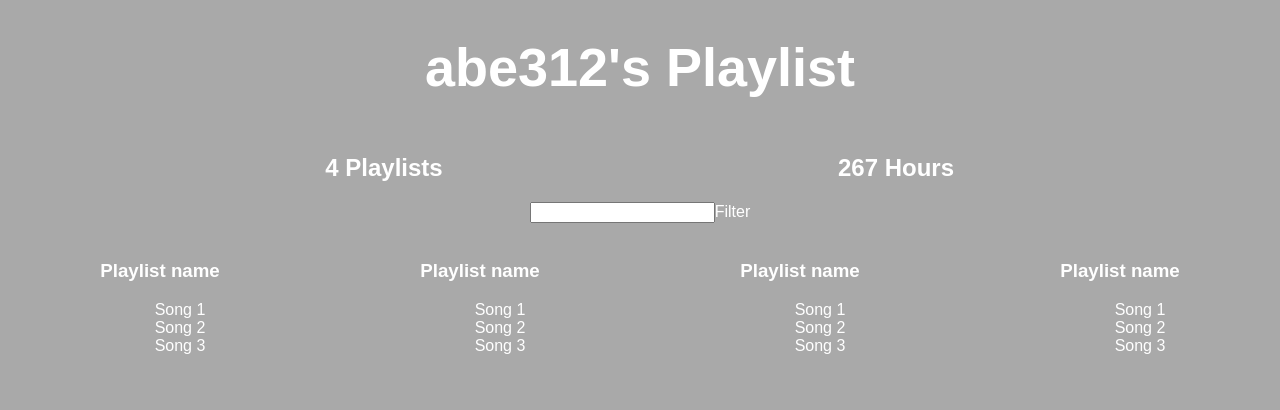
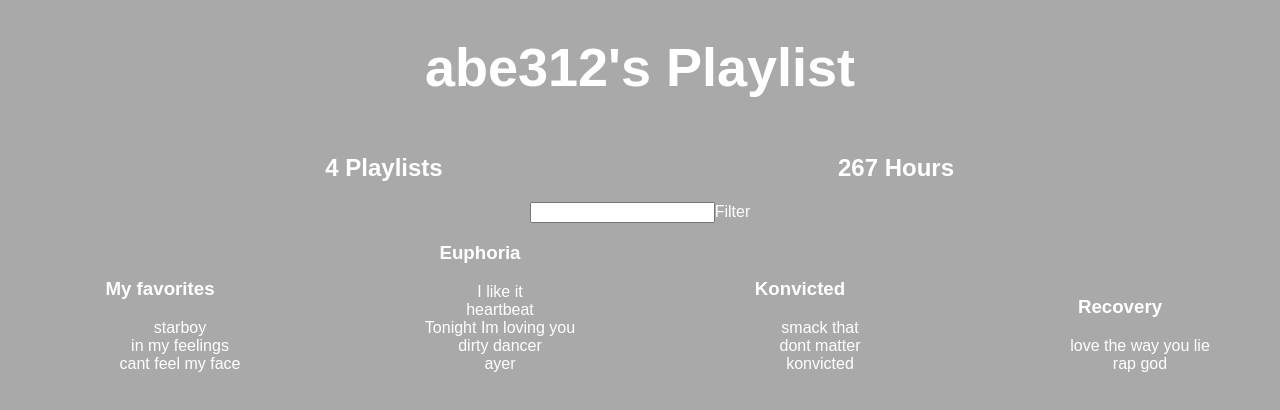
Before and after one commit to abe312/awesome-playlists, a React (Create React App) app: page / in a window 1280 px wide. Shown: the top 410 px of the page. Built offline with nearby package versions, Linux system fonts and the light colour scheme.

Commit message:
working songs listing and song names

```diff
--- a/src/App.js
+++ b/src/App.js
@@ -46,13 +46,15 @@ class Filter extends Component {
 
 class Playlist extends Component {
   render() {
-    return     <div className="white playlist">
-        <img src="" alt=""/>
-        <h3>Playlist name</h3>
+    return <div className="white playlist">
+        {/* <img src="" alt=""/> */}
+        <h3>{this.props.name}</h3>
         <ul>
-          <li>Song 1</li>
+          {/* {this.props.songs} */}
+          {/* <li>Song 1</li>
           <li>Song 2</li>
-          <li>Song 3</li>
+          <li>Song 3</li> */}
+          {this.props.songs.map(song => <li>{song.name}</li> )}
         </ul>
       </div>
 
@@ -105,6 +107,15 @@ class App extends Component {
     let name = "Abhineet";
     let green = "#FF1212";
     let headerStyle = {color: green, 'font-size': '50px'}
+    // let playlistElements = [];
+    // if(this.state.serverData.user){
+    //   for(let i=0; i<this.state.serverData.user.playlists.length; i++{
+    //     let playlist = this.state.serverData.user.playlists[i];
+    //     playlistElements.push(<Playlist playlist={playlist} />);
+    //   }
+    // }
+    // you can't return from the forEach so you can't use forEach here
+
     return (
       <div className="App">
 
@@ -116,11 +127,10 @@ class App extends Component {
         <PlaylistCounter playlists={this.state.serverData.user.playlists}/>
         <HourCounter playlists={this.state.serverData.user.playlists}/>
         <Filter />
-        <Playlist />
-        <Playlist />
-        <Playlist />
-        <Playlist />
-        <p></p>
+        {this.state.serverData.user.playlists.map(playlist =>
+            <Playlist name={playlist.name} songs={playlist.songs} /> )
+        }
+        <br/>
         </div> : <p>Loading...</p>
         }
       </div>
```
